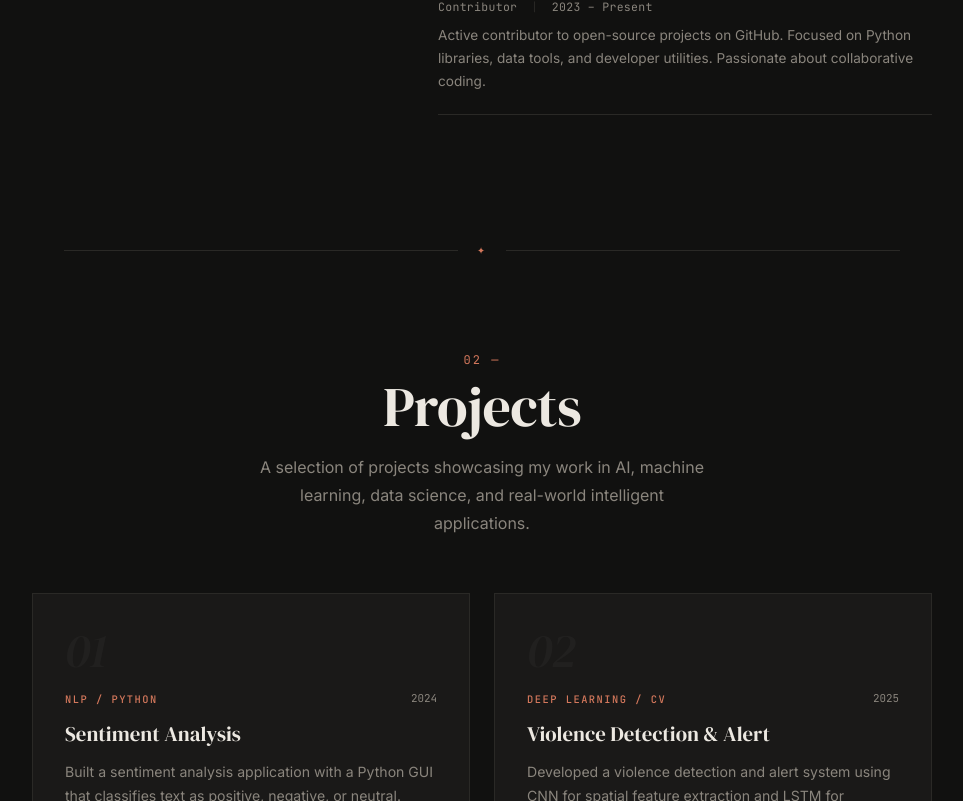
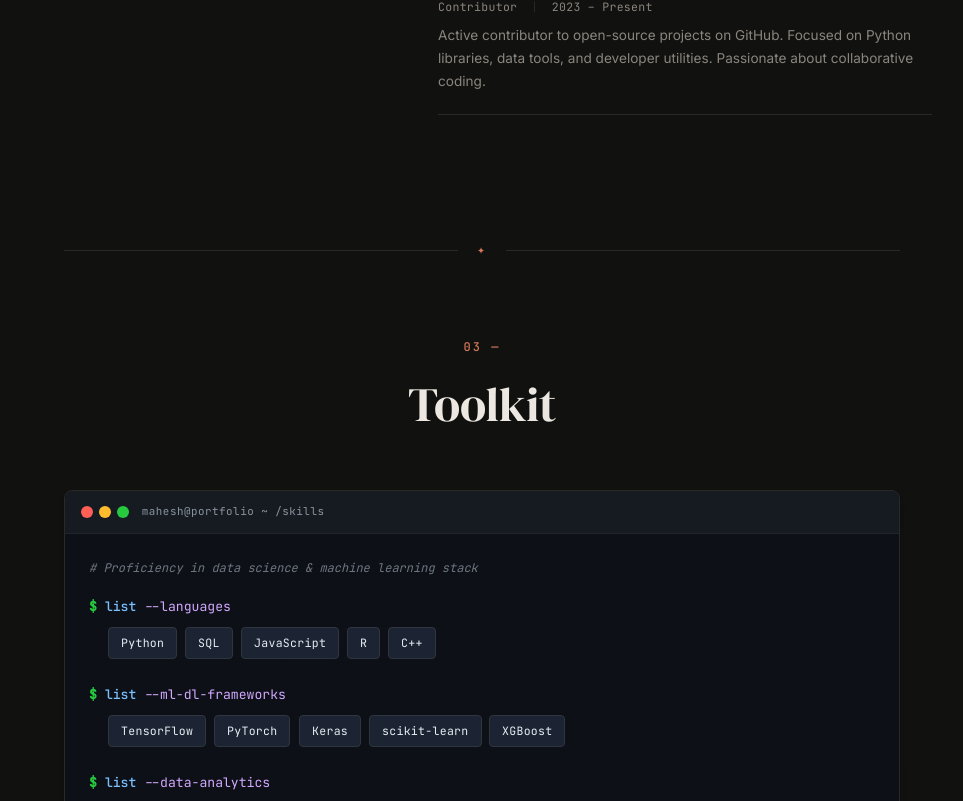
Before and after one commit to Maheshkarkii/Portfolio, a React (Vite) app: page / in a window 1280 px wide. Shown: the part 1999-2800 px from the top of the page, without its empty margins (158-1121 px from the left). Built offline with nearby package versions, Linux system fonts and the light colour scheme.

Commit message:
feat: add retro SkillsTerminal component and update greeting to Good Evening

```diff
--- a/src/App.jsx
+++ b/src/App.jsx
@@ -4,6 +4,7 @@ import ThemeToggle from './components/ThemeToggle'
 import TopNav from './components/TopNav'
 import Hero from './components/Hero'
 import Resume from './components/Resume'
+import SkillsTerminal from './components/SkillsTerminal'
 import Projects from './components/Projects'
 import Footer from './components/Footer'
 
@@ -29,6 +30,12 @@ function App() {
         <span className="section-divider__ornament">✦</span>
       </div>
 
+      <SkillsTerminal />
+
+      <div className="section-divider">
+        <span className="section-divider__ornament">✦</span>
+      </div>
+
       <Projects />
       <Footer />
     </div>
--- a/src/components/Hero.css
+++ b/src/components/Hero.css
@@ -155,7 +155,7 @@
 /* ─── Scroll Hint ─── */
 .hero__scroll-hint {
     position: absolute;
-    bottom: 2.5rem;
+    bottom: 0;
     left: 50%;
     transform: translateX(-50%);
     display: flex;
--- a/src/components/Hero.jsx
+++ b/src/components/Hero.jsx
@@ -12,11 +12,11 @@ function Hero() {
     useEffect(() => {
         const hour = new Date().getHours()
         let text = 'Hello, '
-        if (hour < 5) text += 'Good Night!'
+        if (hour < 5) text += 'Good Evening!'
         else if (hour < 12) text += 'Good Morning!'
         else if (hour < 17) text += 'Good Afternoon!'
         else if (hour < 21) text += 'Good Evening!'
-        else text += 'Good Night!'
+        else text += 'Good Evening!'
         setGreeting(text)
     }, [])
 
--- /dev/null
+++ b/src/components/SkillsTerminal.css
@@ -0,0 +1,260 @@
+/* ═══════════════════════════════════════════
+   SKILLS TERMINAL – RETRO TERMINAL AESTHETIC
+   ═══════════════════════════════════════════ */
+
+.skills-terminal {
+    padding: 5rem 2rem;
+    max-width: 900px;
+    margin: 0 auto;
+    position: relative;
+}
+
+/* ─── Section Header ─── */
+.skills-terminal__header {
+    margin-bottom: 3rem;
+    text-align: center;
+}
+
+.skills-terminal__number {
+    font-family: var(--font-mono);
+    font-size: 0.75rem;
+    font-weight: 500;
+    color: var(--color-accent);
+    letter-spacing: 2px;
+    display: block;
+    margin-bottom: 0.5rem;
+}
+
+.skills-terminal__heading {
+    font-family: var(--font-heading);
+    font-size: clamp(2rem, 5vw, 3rem);
+    font-weight: 400;
+    color: var(--color-text);
+    letter-spacing: -0.5px;
+}
+
+/* ─── Terminal Window ─── */
+.skills-terminal__window {
+    border: 1px solid var(--color-border);
+    border-radius: 8px;
+    overflow: hidden;
+    position: relative;
+    background: #0d1117;
+    box-shadow:
+        0 4px 6px -1px rgba(0, 0, 0, 0.1),
+        0 2px 4px -2px rgba(0, 0, 0, 0.1),
+        0 0 0 1px rgba(0, 0, 0, 0.05);
+}
+
+/* ─── Title Bar ─── */
+.skills-terminal__titlebar {
+    display: flex;
+    align-items: center;
+    gap: 0.8rem;
+    padding: 0.75rem 1rem;
+    background: #161b22;
+    border-bottom: 1px solid #21262d;
+}
+
+.skills-terminal__dots {
+    display: flex;
+    gap: 6px;
+}
+
+.skills-terminal__dot {
+    width: 12px;
+    height: 12px;
+    border-radius: 50%;
+}
+
+.skills-terminal__dot--red {
+    background: #ff5f56;
+}
+
+.skills-terminal__dot--yellow {
+    background: #ffbd2e;
+}
+
+.skills-terminal__dot--green {
+    background: #27c93f;
+}
+
+.skills-terminal__title {
+    font-family: var(--font-mono);
+    font-size: 0.68rem;
+    color: #8b949e;
+    letter-spacing: 0.5px;
+}
+
+/* ─── Terminal Body ─── */
+.skills-terminal__body {
+    padding: 1.5rem;
+    min-height: 280px;
+    font-family: var(--font-mono);
+    font-size: 0.82rem;
+    line-height: 1.8;
+}
+
+.skills-terminal__line {
+    display: flex;
+    align-items: center;
+    gap: 0.5rem;
+}
+
+.skills-terminal__line--comment {
+    color: #6e7681;
+    font-style: italic;
+    margin-bottom: 1rem;
+    font-size: 0.75rem;
+}
+
+.skills-terminal__prompt {
+    color: #27c93f;
+    font-weight: 700;
+    flex-shrink: 0;
+}
+
+.skills-terminal__cmd {
+    color: #79c0ff;
+    font-weight: 500;
+}
+
+.skills-terminal__arg {
+    color: #d2a8ff;
+}
+
+/* ─── Category Groups ─── */
+.skills-terminal__category {
+    margin-bottom: 1.2rem;
+    opacity: 0;
+    transform: translateY(8px);
+    transition: none;
+}
+
+.skills-terminal__category--visible {
+    animation: terminalFadeIn 0.5s ease forwards;
+}
+
+@keyframes terminalFadeIn {
+    from {
+        opacity: 0;
+        transform: translateY(8px);
+    }
+
+    to {
+        opacity: 1;
+        transform: translateY(0);
+    }
+}
+
+/* ─── Skill Tags ─── */
+.skills-terminal__output {
+    display: flex;
+    flex-wrap: wrap;
+    gap: 0.5rem;
+    padding: 0.5rem 0 0.3rem 1.2rem;
+}
+
+.skills-terminal__skill {
+    display: inline-block;
+    padding: 0.3rem 0.75rem;
+    background: #1c2433;
+    border: 1px solid #30363d;
+    border-radius: 4px;
+    color: #e6edf3;
+    font-family: var(--font-mono);
+    font-size: 0.72rem;
+    font-weight: 400;
+    letter-spacing: 0.3px;
+    opacity: 0;
+    transform: scale(0.9);
+    transition: all 0.3s ease;
+}
+
+.skills-terminal__skill--visible {
+    animation: skillPop 0.35s ease forwards;
+}
+
+@keyframes skillPop {
+    from {
+        opacity: 0;
+        transform: scale(0.85);
+    }
+
+    to {
+        opacity: 1;
+        transform: scale(1);
+    }
+}
+
+.skills-terminal__skill:hover {
+    border-color: var(--color-accent);
+    color: var(--color-accent);
+    background: rgba(200, 85, 61, 0.1);
+    transform: scale(1.05);
+}
+
+/* ─── Blinking Cursor ─── */
+.skills-terminal__line--cursor {
+    margin-top: 0.5rem;
+    opacity: 0;
+}
+
+.skills-terminal__line--cursor-visible {
+    animation: terminalFadeIn 0.4s ease forwards;
+    animation-delay: 1.6s;
+}
+
+.skills-terminal__blink {
+    color: #27c93f;
+    animation: cursorTerminalBlink 1s step-end infinite;
+    font-size: 0.85rem;
+}
+
+@keyframes cursorTerminalBlink {
+
+    0%,
+    100% {
+        opacity: 1;
+    }
+
+    50% {
+        opacity: 0;
+    }
+}
+
+/* ─── Scanline Overlay ─── */
+.skills-terminal__scanlines {
+    position: absolute;
+    top: 0;
+    left: 0;
+    right: 0;
+    bottom: 0;
+    pointer-events: none;
+    overflow: hidden;
+    border-radius: 8px;
+    z-index: 1;
+    opacity: 0.03;
+    background: repeating-linear-gradient(0deg,
+            transparent,
+            transparent 2px,
+            rgba(255, 255, 255, 0.08) 2px,
+            rgba(255, 255, 255, 0.08) 4px);
+}
+
+/* ─── Responsive ─── */
+@media (max-width: 600px) {
+    .skills-terminal__body {
+        padding: 1rem;
+        font-size: 0.75rem;
+    }
+
+    .skills-terminal__output {
+        gap: 0.35rem;
+    }
+
+    .skills-terminal__skill {
+        font-size: 0.65rem;
+        padding: 0.25rem 0.5rem;
+    }
+}
--- /dev/null
+++ b/src/components/SkillsTerminal.jsx
@@ -0,0 +1,107 @@
+import { useEffect, useRef, useState } from 'react'
+import './SkillsTerminal.css'
+
+const skillCategories = [
+    {
+        category: 'Languages',
+        icon: '⟩',
+        skills: ['Python', 'SQL', 'JavaScript', 'R', 'C++'],
+    },
+    {
+        category: 'ML / DL Frameworks',
+        icon: '⟩',
+        skills: ['TensorFlow', 'PyTorch', 'Keras', 'scikit-learn', 'XGBoost'],
+    },
+    {
+        category: 'Data & Analytics',
+        icon: '⟩',
+        skills: ['Pandas', 'NumPy', 'Matplotlib', 'Seaborn', 'Power BI'],
+    },
+    {
+        category: 'Tools & Platforms',
+        icon: '⟩',
+        skills: ['Git', 'Docker', 'Jupyter', 'Streamlit', 'FastAPI'],
+    },
+]
+
+function SkillsTerminal() {
+    const sectionRef = useRef(null)
+    const [visible, setVisible] = useState(false)
+
+    useEffect(() => {
+        const observer = new IntersectionObserver(
+            ([entry]) => {
+                if (entry.isIntersecting) setVisible(true)
+            },
+            { threshold: 0.2 }
+        )
+        if (sectionRef.current) observer.observe(sectionRef.current)
+        return () => observer.disconnect()
+    }, [])
+
+    return (
+        <section className="skills-terminal" ref={sectionRef} id="skills">
+            <div className="skills-terminal__header">
+                <span className="skills-terminal__number">03 —</span>
+                <h2 className="skills-terminal__heading">Toolkit</h2>
+            </div>
+
+            <div className="skills-terminal__window">
+                {/* Terminal chrome */}
+                <div className="skills-terminal__titlebar">
+                    <div className="skills-terminal__dots">
+                        <span className="skills-terminal__dot skills-terminal__dot--red" />
+                        <span className="skills-terminal__dot skills-terminal__dot--yellow" />
+                        <span className="skills-terminal__dot skills-terminal__dot--green" />
+                    </div>
+                    <span className="skills-terminal__title">mahesh@portfolio ~ /skills</span>
+                </div>
+
+                {/* Terminal body */}
+                <div className="skills-terminal__body">
+                    <div className="skills-terminal__line skills-terminal__line--comment">
+                        # Proficiency in data science & machine learning stack
+                    </div>
+
+                    {skillCategories.map((cat, catIdx) => (
+                        <div
+                            key={cat.category}
+                            className={`skills-terminal__category ${visible ? 'skills-terminal__category--visible' : ''}`}
+                            style={{ animationDelay: `${catIdx * 0.2 + 0.3}s` }}
+                        >
+                            <div className="skills-terminal__line skills-terminal__line--prompt">
+                                <span className="skills-terminal__prompt">$</span>
+                                <span className="skills-terminal__cmd">list</span>
+                                <span className="skills-terminal__arg">--{cat.category.toLowerCase().replace(/ \/ /g, '-').replace(/ & /g, '-').replace(/ /g, '-')}</span>
+                            </div>
+                            <div className="skills-terminal__output">
+                                {cat.skills.map((skill, i) => (
+                                    <span
+                                        key={skill}
+                                        className={`skills-terminal__skill ${visible ? 'skills-terminal__skill--visible' : ''}`}
+                                        style={{ animationDelay: `${catIdx * 0.2 + i * 0.08 + 0.5}s` }}
+                                    >
+                                        {skill}
+                                    </span>
+                                ))}
+                            </div>
+                        </div>
+                    ))}
+
+                    <div
+                        className={`skills-terminal__line skills-terminal__line--cursor ${visible ? 'skills-terminal__line--cursor-visible' : ''}`}
+                        style={{ animationDelay: '1.6s' }}
+                    >
+                        <span className="skills-terminal__prompt">$</span>
+                        <span className="skills-terminal__blink">█</span>
+                    </div>
+                </div>
+            </div>
+
+            {/* Scanline overlay */}
+            <div className="skills-terminal__scanlines" />
+        </section>
+    )
+}
+
+export default SkillsTerminal
```
